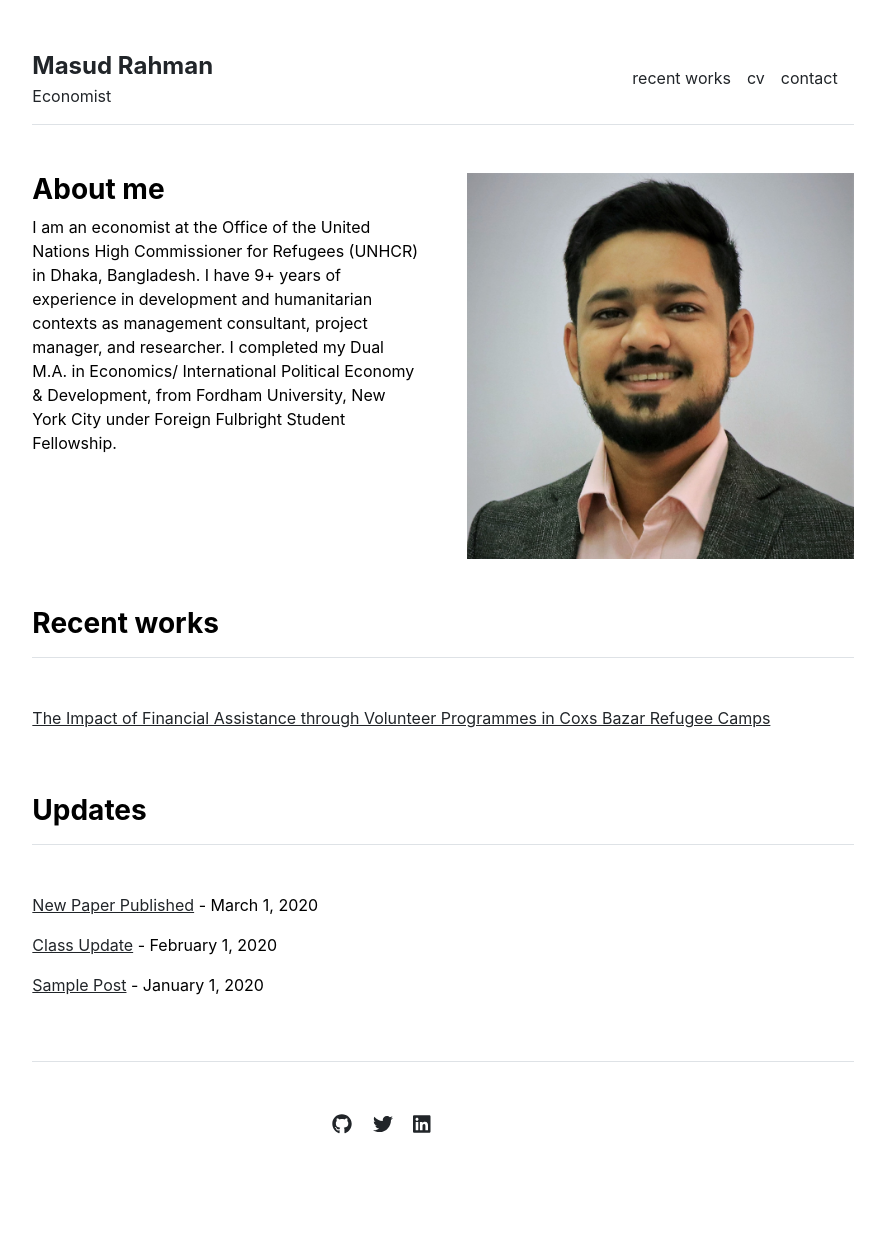
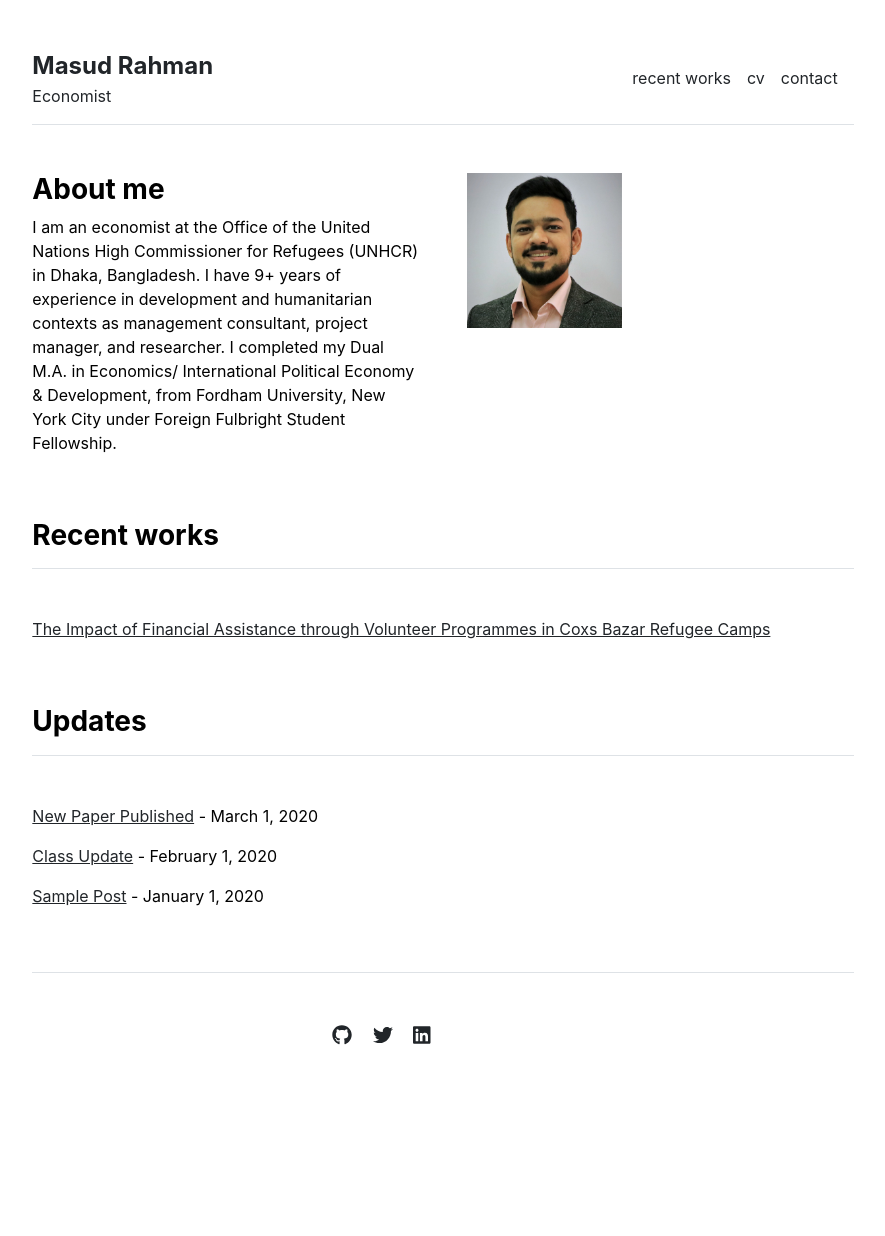
Before and after one commit to masud90/masud90.github.io, a Jekyll site: the page built from index.md, in a window 1280 px wide. Shown: the whole page, without its empty margins (197-1082 px from the left). Built offline with Jekyll 4.4.1, drawn with Linux system fonts in a browser that asks for light colours; after the commit the page ends 1147 px from its top, so only the background shows below that.

Commit message:
Update home.html
change picture width from 100% to 40%

```diff
--- a/_layouts/home.html
+++ b/_layouts/home.html
@@ -8,7 +8,7 @@ layout: default
     {{ content }}
   </div>
   <div class="col-md-6">
-    <img src="{{ site.github.url }}/assets/img/Masud.jpeg" alt="Masud Rahman" width="100%">
+    <img src="{{ site.github.url }}/assets/img/Masud.jpeg" alt="Masud Rahman" width="40%">
   </div>
 </div>
 
```
